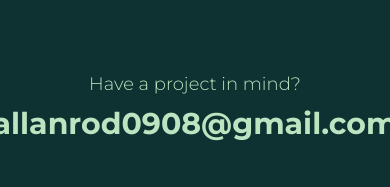
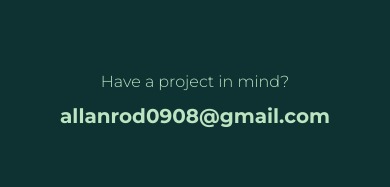
Before and after one commit to AllanRV09/portfolio, a React app: page / in a window 390 px wide. Shown: the part 3934-4121 px from the top of the page. Built offline with nearby package versions, Linux system fonts and the light colour scheme; the HTML template or start-up script is replaced by a standard one.

Commit message:
style: make footer text sizes responsive using sm breakpoint

```diff
--- a/src/sections/Footer.jsx
+++ b/src/sections/Footer.jsx
@@ -1,11 +1,11 @@
 export function Footer() {
     return (
         <section className="flex flex-col items-center text-center">
-            <p className="text-lg font-light mb-2">Have a project in mind?</p>
+            <p className="mb-2 font-light sm:text-lg ">Have a project in mind?</p>
 
             <a
                 href="mailto:allanrod0908@gmail.com?subject=Project%20Inquiry"
-                className="mb-14 text-3xl font-bold hover:text-accent transition-colors"
+                className="mb-14 text-xl font-bold hover:text-accent transition-colors sm:text-3xl"
             >
                 allanrod0908@gmail.com
             </a>
```
